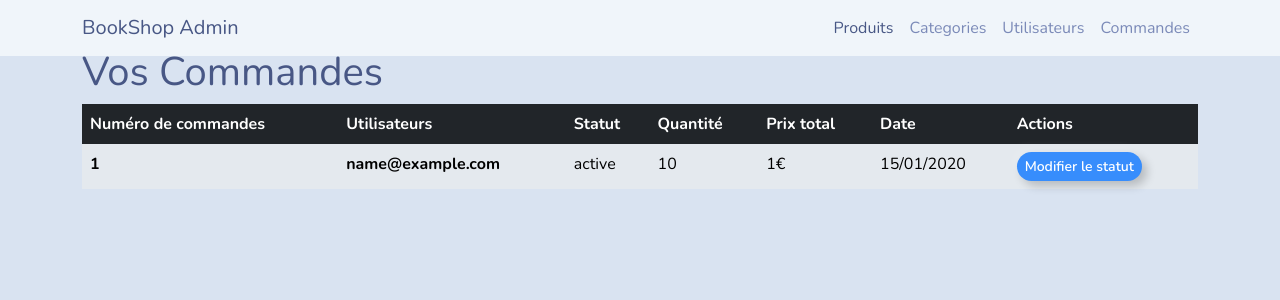
After one commit to cflayelle/e-commerce, a Symfony app: template templates/admin_purchase/index.html.twig in a window 1280 px wide. The commit adds this page. Shown: the top 300 px of the page. Run offline with Twig, Linux system fonts and the light colour scheme; the template is opened without the code that fills it: most values are stand-ins (such as "Sample title", 1, 10 or a date in 2020); some libraries are stand-ins or nearby versions.

Commit message:
afficher les commandes dans l'admin

```diff
--- a/templates/admin.base.html.twig
+++ b/templates/admin.base.html.twig
@@ -39,7 +39,7 @@
                 <a class="nav-link" href="#">Utilisateurs</a>
               </li>
               <li class="nav-item">
-                <a class="nav-link" href="#">Commandes</a>
+                <a class="nav-link" href="{{path('admin_purchase')}}">Commandes</a>
               </li>
             </ul>
           </div>
--- /dev/null
+++ b/templates/admin_purchase/index.html.twig
@@ -0,0 +1,42 @@
+{% extends 'admin.base.html.twig' %}
+
+{% block title %}Commandes{% endblock %}
+
+{% block body %}
+
+  <div class="example-wrapper">
+    <h1>Vos Commandes</h1>
+    {% if purchases | length %}
+        <table class="table table-hover table-light table-striped">
+      <thead>
+        <tr class="table-dark">
+          <th scope="col">Numéro de commandes</th>
+          <th scope="col">Utilisateurs</th>
+          <th scope="col">Statut</th>
+          <th scope="col">Quantité</th>
+          <th scope="col">Prix total</th>
+          <th scope="col">Date</th>
+          <th scope="col">Actions</th>
+        </tr>
+      </thead>
+      <tbody>
+        {% for purchase in purchases %}
+          <tr class="">
+            <th>{{purchase.id}}</th>
+            <th>{{purchase.cart.user.email}}</th>
+            <td>{{purchase.status}}</td>
+            <td>{{ purchase.cart.quantityTotal }}</td>
+            <td>{{ purchase.cart.totalPrice }}€</td>
+            <td>{{ purchase.purchaseDate | date('d/m/Y')}}</td>
+            <td>
+                <a href="#" class="btn btn-sm btn-outline-primary">Modifier le statut</a>
+            </td>
+          </tr>
+        {% endfor %}
+      </tbody>
+    </table>
+    {% else %}
+    <div>Aucune commande passé</div>
+    {% endif %}
+  </div>
+{% endblock %}
```
Also changed, not shown: src/Controller/AdminPurchaseController.php (added, +20 -0 lines).
